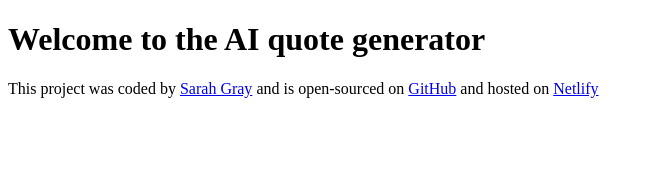
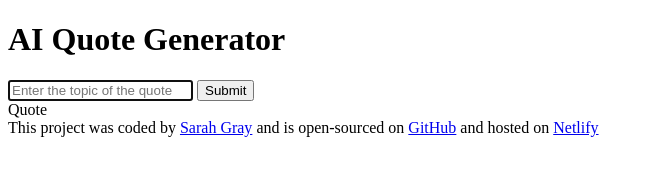
Before and after one commit to SL-GW/quote-generator, a plain HTML site: page index.html in a window 1280 px wide. Shown: the whole page, without its empty margins (0-653 px from the left). Drawn offline with Linux system fonts and the light colour scheme.

Commit message:
Added the basic html

```diff
--- a/index.html
+++ b/index.html
@@ -7,7 +7,17 @@
     <title>AI Quote Generator</title>
   </head>
   <body>
-    <h1>Welcome to the AI quote generator</h1>
+    <h1>AI Quote Generator</h1>
+    <form>
+      <input
+        type="text"
+        placeholder="Enter the topic of the quote"
+        autofocus
+        required
+      />
+      <input type="submit" />
+    </form>
+    <div class="quote" id="quote">Quote</div>
     <footer>
       This project was coded by
       <a href="https://github.com/dashboard" target="_blank">Sarah Gray</a> and
```
